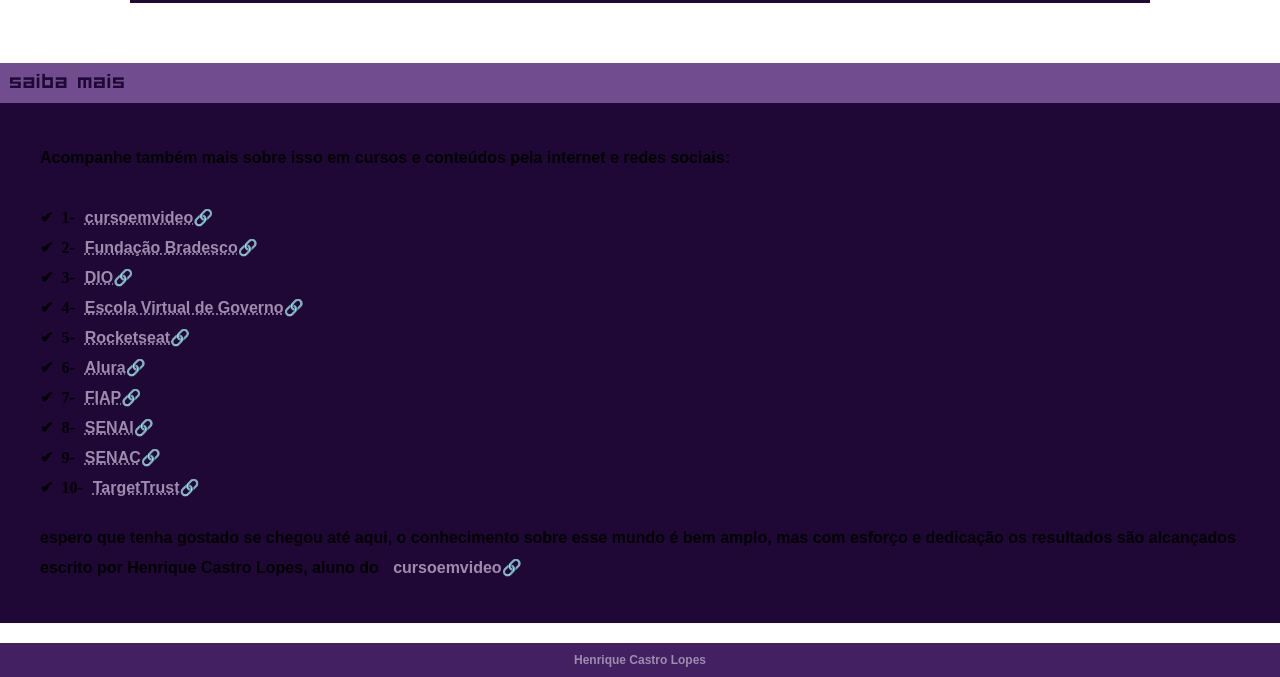
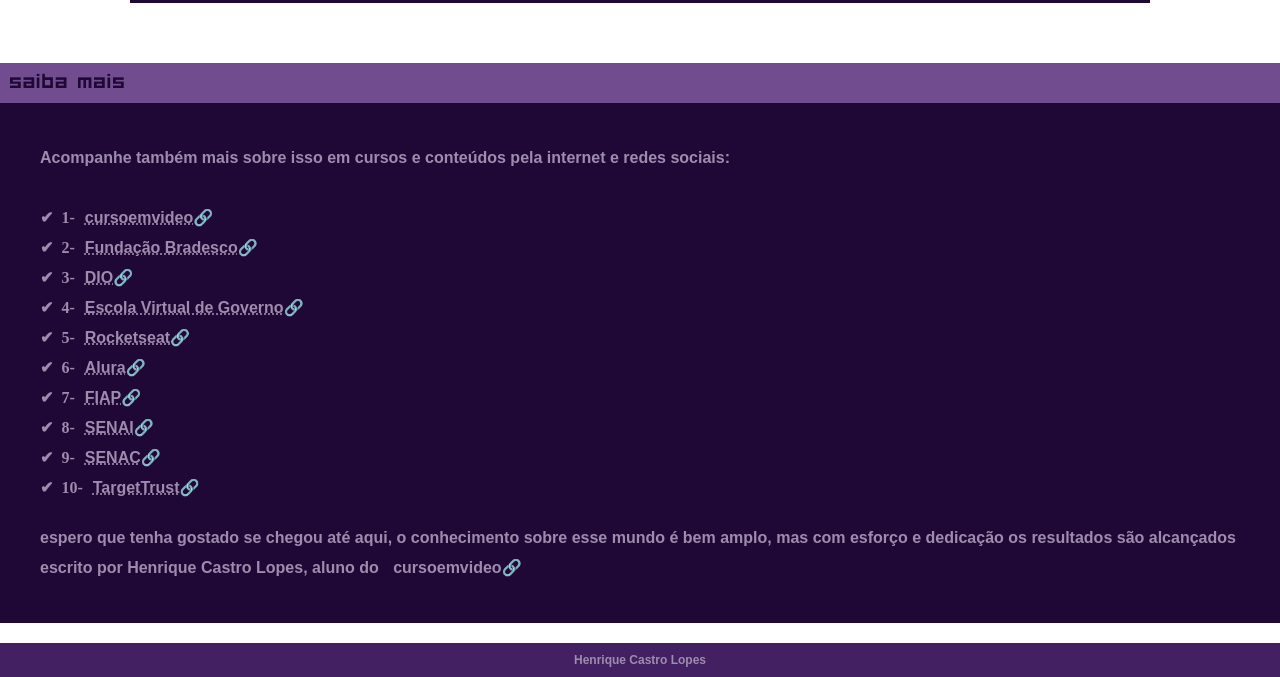
Before and after one commit to Henriqueti-castro/projeto-code, a plain HTML site: page index.html in a window 1280 px wide. Shown: the part 4325-5002 px from the top of the page. Drawn offline with nearby package versions, Linux system fonts and the light colour scheme; a web font is replaced by a local one.

Commit message:
update-aside-p

```diff
--- a/estilos/style.css
+++ b/estilos/style.css
@@ -175,7 +175,7 @@ aside h2{
 
 aside p{
     font-family: var(--font-padrao);
-    color: var(--cor7);
+    color: var(--cor8);
     text-indent: 30px;
     line-height: 30px;
     font-weight: bold;
@@ -199,6 +199,7 @@ aside ul{
 
 aside li{
     font-weight: bold;
+    color: var(--cor8);
 }
 
 aside a{
```
